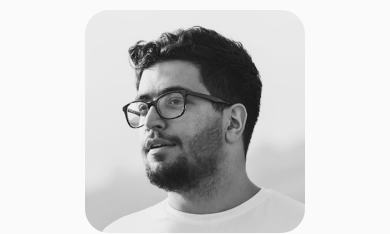
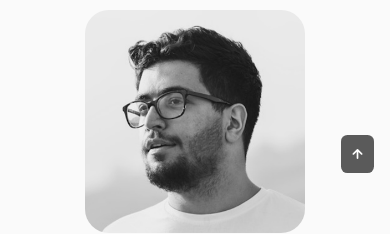
Before and after one commit to armiinygh/Portfolio, a React (Create React App) app: page / in a window 390 px wide. Shown: the part 840-1074 px from the top of the page. Built offline with nearby package versions, Linux system fonts and the light colour scheme.

Commit message:
add ScrollUp component

```diff
--- a/src/App.js
+++ b/src/App.js
@@ -9,6 +9,7 @@
 import Testimonials from "./components/Testimonials/Testimonials";
 import Contact from "./components/Contact/Contact";
 import Footer from "./components/footer/Footer";
+import ScrollUp from "./components/scroll-up/ScrollUp";
 const App = () => {
   return (
       <>
@@ -21,8 +22,9 @@
               <Services />
               <Testimonials />
               <Contact />
-              <Footer />
           </main>
+          <Footer />
+          <ScrollUp/>
       </>
   )
 }
--- a/src/components/Contact/Contact.jsx
+++ b/src/components/Contact/Contact.jsx
@@ -22,7 +22,7 @@
                         <div className="contact__card">
                             <i className="bx bx-mail-send contact__card-icon"></i>
                             <h3 className="contact__card-title">Email</h3>
-                            <span className="contact__card-data">user@gmail.com</span>
+                            <span className="contact__card-data">seyedalirezayaghoubi@outlook.com</span>
                             <a href="mailto:seyedalirezayaghobi@outlook.com" className="contact__button">Write me
                                 <i className="bx bx-right-arrow-alt contact__button-icon"></i>
                             </a>
@@ -38,7 +38,7 @@
                         <div className="contact__card">
                             <i className="bx bxl-telegram contact__card-icon"></i>
                             <h3 className="contact__card-title">Telegram</h3>
-                            <span className="contact__card-data">armiinygh</span>
+                            <span className="contact__card-data">@armiinygh</span>
                             <a href="t.me/armiinygh" className="contact__button">Write me
                                 <i className="bx bx-right-arrow-alt contact__button-icon"></i>
                             </a>
@@ -59,7 +59,7 @@
                             <label className="contact__form-tag">Mail</label>
                             <input type="email" name="email"
                                    className="contact__form-input"
-                                   placeholder="Insert your name"/>
+                                   placeholder="Insert your mail"/>
                         </div>
                         <div className="contact__form-div contact__form-area">
                             <label className="contact__form-tag">Project</label>
--- /dev/null
+++ b/src/components/scroll-up/ScrollUp.jsx
@@ -0,0 +1,17 @@
+import React from "react";
+import "./scrollUp.css"
+
+const ScrollUp = () => {
+    window.addEventListener("scroll", function () {
+        const scrollup = document.querySelector(".scrollup")
+        if(this.scrollY >= 560 ) scrollup.classList.add("show-scroll")
+        else scrollup.classList.remove("show-scroll")
+    })
+    return (
+        <a href="#" className="scrollup">
+            <i className="uil-arrow-up scrollup__icon"></i>
+        </a>
+    )
+}
+
+export default ScrollUp
--- /dev/null
+++ b/src/components/scroll-up/scrollUp.css
@@ -0,0 +1,42 @@
+.scrollup {
+    position: fixed;
+    right: 2.5rem;
+    bottom: -20%;
+    background-color: var(--title-color);
+    opacity: 0.8;
+    padding: 0.3rem 0.5rem;
+    border-radius: 0.4rem;
+    z-index: var(--z-tooltip);
+    transition: 0.4s;
+}
+
+.scrollup__icon {
+    font-size: 1.5rem;
+    color: var(--container-color);
+}
+
+.scrollup:hover {
+    background-color: var(--title-color-dark);
+}
+.show-scroll{
+    bottom: 3rem;
+}
+@media screen and (max-width: 992px) {
+    .scrollup{
+        right: 1.5rem;
+        padding: 0.25rem 0.4rem;
+    }
+    .scrollup__icon{
+        font-size: 1.25rem;
+    }
+}
+@media screen and (max-width: 992px) {
+    .show-scroll{
+        bottom: 4rem;
+    }
+}
+@media screen and (max-width: 992px) {
+    .scrollup {
+        right: 1rem;
+    }
+}
```
